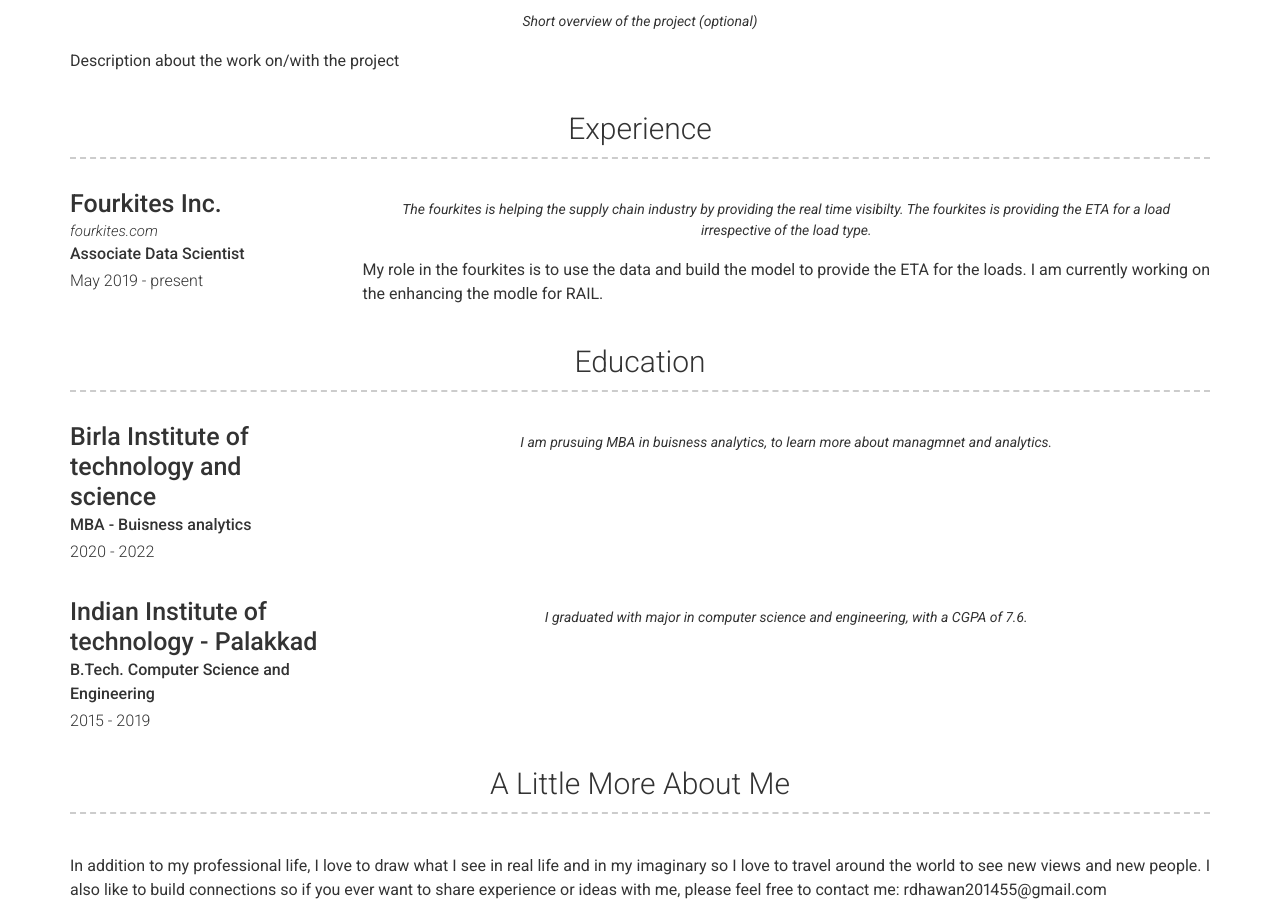
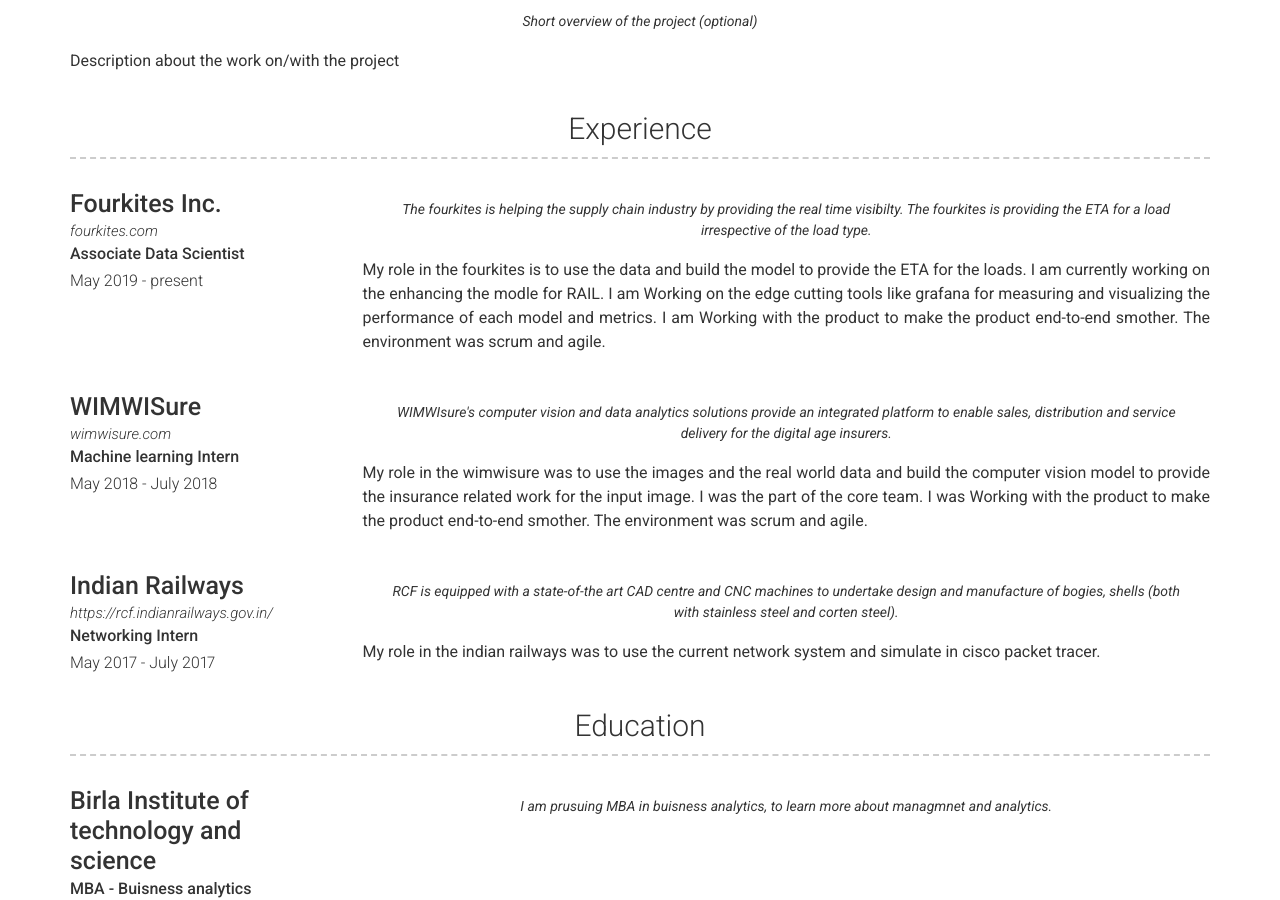
Before and after one commit to rbreezy/intro, a Jekyll site: the page built from index.md, in a window 1280 px wide and 900 px high, scrolled down 710 px. Built offline with Jekyll 4.4.1, drawn with Linux system fonts in a browser that asks for light colours; nearby versions of some CDN libraries.

Commit message:
Update experience.yml

```diff
--- a/_data/experience.yml
+++ b/_data/experience.yml
@@ -8,3 +8,28 @@
    The fourkites is helping the supply chain industry by providing the real time visibilty. The fourkites is providing the ETA for a load irrespective of the load type.
   description: | # this will include new lines to allow paragraphs
     My role in the fourkites is to use the data and build the model to provide the ETA for the loads. I am currently working on the enhancing the modle for RAIL.
+    I am Working on the edge cutting tools like grafana for measuring and visualizing the performance of each model and metrics. I am Working with the product to make the product end-to-end smother.
+    The environment was scrum and agile.
+
+# Experience template
+- layout: left
+  company: WIMWISure
+  link: wimwisure.com
+  job_title: Machine learning Intern
+  dates: May 2018 - July 2018
+  quote: >
+   WIMWIsure's computer vision and data analytics solutions provide an integrated platform to enable sales, distribution and service delivery for the digital age insurers.
+  description: | # this will include new lines to allow paragraphs
+    My role in the wimwisure was to use the images and the real world data and build the computer vision model to provide the insurance related work for the input image.
+    I was the part of the core team. I was Working with the product to make the product end-to-end smother. The environment was scrum and agile.
+
+# Experience template
+- layout: left
+  company: Indian Railways
+  link: https://rcf.indianrailways.gov.in/
+  job_title: Networking Intern
+  dates: May 2017 - July 2017
+  quote: >
+   RCF is equipped with a state-of-the art CAD centre and CNC machines to undertake design and manufacture of bogies, shells (both with stainless steel and corten steel).
+  description: | # this will include new lines to allow paragraphs
+    My role in the indian railways was to use the current network system and simulate in cisco packet tracer.
```
